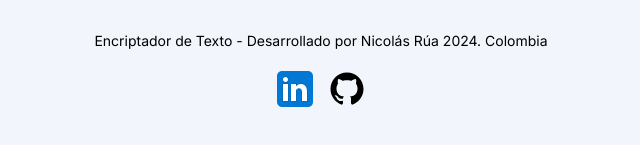
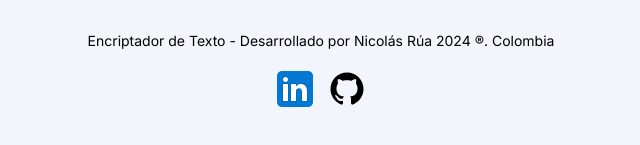
Before and after one commit to NicolasRua/Challenge-Reto-1-Nicolas-Rua, a plain HTML site: page index.html in a window 1280 px wide. Shown: the part 477-622 px from the top of the page, 319-959 px from the left. Drawn offline with Linux system fonts and the light colour scheme.

Commit message:
Update index.html

```diff
--- a/index.html
+++ b/index.html
@@ -36,7 +36,7 @@
   </main>
 
   <footer>
-    <p>Encriptador de Texto - Desarrollado por Nicolás Rúa 2024. Colombia</p>
+    <p>Encriptador de Texto - Desarrollado por Nicolás Rúa 2024 ®. Colombia</p>
     <a href="https://www.linkedin.com/in/nicolas-rua-villalobos/" rel=""><img src="./imagenes/linkedin.svg" alt="Logo LinkedIn" class="linked"></a>
     <a href="https://github.com/NicolasRua" rel=""><img src="./imagenes/github.svg" alt="Logo Github" class="git"></a>
   </footer>
```
